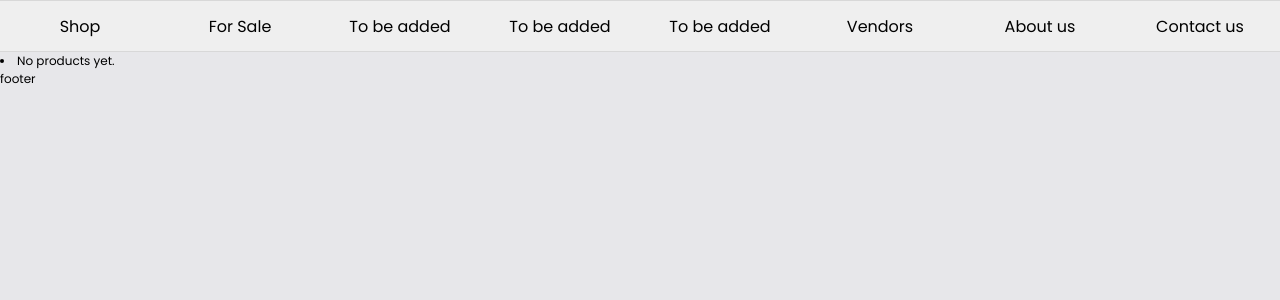
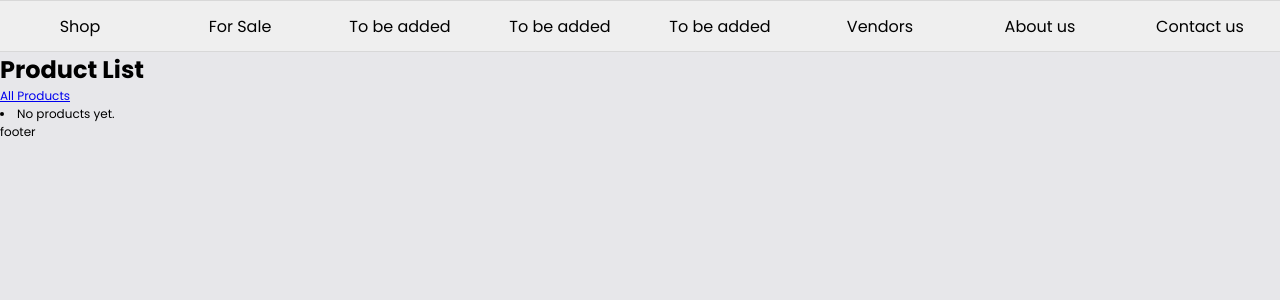
Before and after one commit to rafiwts/ecommerce, a Django app: page /product/list-view in a window 1280 px wide. Shown: the part 121-421 px from the top of the page. Run offline with Django 4.2, Linux system fonts and the light colour scheme; data that the repository does not hold is empty.

Commit message:
Add product views

```diff
--- a/products/urls.py
+++ b/products/urls.py
@@ -1,13 +1,17 @@
 from django.urls import path
 
-from .views import ProductCreateView, ProductListView
+from .views import ProductCreateView, ProductListCategoryView, ProductListHomePageView
 
 app_name = "product"
 
 urlpatterns = [
+    path("home-page/", ProductListHomePageView.as_view(), name="home-page-products"),
     path("add-product/<str:step>/", ProductCreateView.as_view(), name="add-product"),
-    path("list-view", ProductListView.as_view(), name="product-list"),
+    path("list-view", ProductListCategoryView.as_view(), name="product-list"),
     path(
-        "list-view/<slug:category_slug>", ProductListView.as_view(), name="product-list"
+        "list-view/<slug:category_slug>/",
+        ProductListCategoryView.as_view(),
+        name="category-products",
     ),
+    path("all-products/", ProductListCategoryView.as_view(), name="all-products"),
 ]
--- a/products/views.py
+++ b/products/views.py
@@ -1,7 +1,8 @@
 from django.forms import modelformset_factory
-from django.shortcuts import redirect, render
+from django.shortcuts import get_object_or_404, redirect, render
 from django.urls import reverse
 from django.views import View
+from django.views.generic.detail import SingleObjectMixin
 from django.views.generic.list import ListView
 
 from .forms import ProductForm, ProductImageForm
@@ -103,31 +104,66 @@ class ProductCreateView(View):
             del request.session["product_id"]
 
 
-class ProductListView(ListView):
+class ProductListHomePageView(ListView):
+    model = Product
+    context_object_name = "products"
+    template_name = "product/home-page-product-list.html"
+
+    def get_context_data(self, **kwargs):
+        context = super().get_context_data(**kwargs)
+
+        # random sponsored products
+        sponsored_products = Product.objects.filter(sponsored=True).order_by("?")[:10]
+
+        # random products from random category
+        random_category = Category.objects.order_by("?").first()
+
+        if random_category:
+            category_products = Product.objects.filter(
+                child_subcategory__subcategory__category=random_category
+            ).order_by("?")[:10]
+
+        # random for sale products
+        for_sale_products = Product.objects.filter(for_sale__gt=0).order_by("?")[:10]
+
+        # TODO: later add favorite, recommended, and recently seen
+
+        context["sponsored_products"] = sponsored_products
+        context["random_category"] = random_category
+        context["category_products"] = category_products
+        context["sale_products"] = for_sale_products
+
+        return context
+
+
+class ProductListCategoryView(SingleObjectMixin, ListView):
     model = Product
     paginate_by = 5
-    context_object_name = "products"
     template_name = "product/product-list.html"
 
-    def get_queryset(self):
-        # fetch the slug if exists
-        category_slug = self.kwargs.get("category_slug")
-
-        if category_slug:
-            category = Category.objects.get(slug=category_slug)
-            queryset = Product.objects.filter(
-                child_subcategory__subcategory__category=category
-            )
-            return queryset
-
-        queryset = Product.objects.all()
-
-        return queryset
+    def get(self, request, *args, **kwargs):
+        # Fetch the category object or return 404 if not found
+        if "category_slug" in self.kwargs:
+            self.object = get_object_or_404(Category, slug=self.kwargs["category_slug"])
+        else:
+            self.object = None
+        return super().get(request, *args, **kwargs)
 
     def get_context_data(self, **kwargs):
         context = super().get_context_data(**kwargs)
         context["category_slug"] = self.kwargs.get("category_slug")
+        context["category"] = self.object
+
         return context
+
+    def get_queryset(self):
+        if self.object:
+            # if the category is chosen
+            category = self.object
+            return Product.objects.filter(
+                child_subcategory__subcategory__category=category
+            )
+        return Product.objects.all()
 
 
 # TODO: sponsored - first look view in
--- a/templates/base.html
+++ b/templates/base.html
@@ -55,7 +55,7 @@
         <div class="header-container">
             <div class="header">
                 <div class="logo-section">
-                    <a href="{% url 'home' %}"><img src="{% static 'images/ecommerce-logo.svg' %}"></a>
+                    <a href="{% url 'products:home-page-products' %}"><img src="{% static 'images/ecommerce-logo.svg' %}"></a>
                 </div>
                 <div class="dropdown-button">
                     <button class="category-dropbtn" id="category-dropbtn" onclick="dropdownCategory()">
@@ -63,7 +63,7 @@
                     </button>
                     <div id="dropdownListCategory" class="categories-dropdown">
                         {% for category in categories %}
-                            <a href="{% url 'product:product-list' category.slug %}">{{ category.name }}</a>
+                            <a href="{% url 'product:category-products' category.slug %}">{{ category.name }}</a>
                         {% endfor %}
                         <!-- Add more categories as needed -->
                     </div>
@@ -112,7 +112,7 @@
         <div class="tabs-container">
             <div class="tab-bar">
                 <ul class="tabs">
-                    <button onclick="window.location.href='{% url 'home' %}'" {%block active_shop%}{%endblock active_shop%}>Shop</button>
+                    <button onclick="window.location.href='{% url 'products:home-page-products' %}'" {%block active_shop%}{%endblock active_shop%}>Shop</button>
                     <button onclick="window.location.href='{% url 'home' %}'" {%block active_sale%}{%endblock active_sale%}>For Sale</a></button>
                     <button>To be added</button>
                     <button>To be added</button>
--- a/templates/product/product-list.html
+++ b/templates/product/product-list.html
@@ -7,7 +7,19 @@
 {% endblock %}
 
 {% block content %}
-{% for product in products %}
+
+<h1>Product List</h1>
+
+<nav>
+    <ul>
+        <li><a href="{% url 'product:all-products' %}">All Products</a></li>
+        {% if category %}
+            <li><a href="{% url 'product:category-products' category_slug=category.slug %}">{{ category.name }}</a></li>
+        {% endif %}
+    </ul>
+</nav>
+
+{% for product in object_list %}
     <li>{{ product.name }}</li>
 {% empty %}
     <li>No products yet.</li>
@@ -16,8 +28,8 @@
     <div class="pagination">
         <span class="step-links">
             {% if page_obj.has_previous %}
-                <a href="?category_slug={{ category_slug }}&page=1">&laquo; first</a>
-                <a href="?category_slug={{ category_slug }}&page={{ page_obj.previous_page_number }}">previous</a>
+                <a href="?category={{ category_slug }}&page=1">&laquo; first</a>
+                <a href="?category={{ category_slug }}&page={{ page_obj.previous_page_number }}">previous</a>
             {% endif %}
 
             <span class="current">
@@ -25,8 +37,8 @@
             </span>
 
             {% if page_obj.has_next %}
-                <a href="?category_slug={{ category_slug }}&page={{ page_obj.next_page_number }}">next</a>
-                <a href="?category_slug={{ category_slug }}&page={{ page_obj.paginator.num_pages }}">last &raquo;</a>
+                <a href="?category={{ category_slug }}&page={{ page_obj.next_page_number }}">next</a>
+                <a href="?category={{ category_slug }}&page={{ page_obj.paginator.num_pages }}">last &raquo;</a>
             {% endif %}
         </span>
     </div>
```
Also changed, not shown: templates/product/home-page-product-list.html (added, +40 -0 lines).
